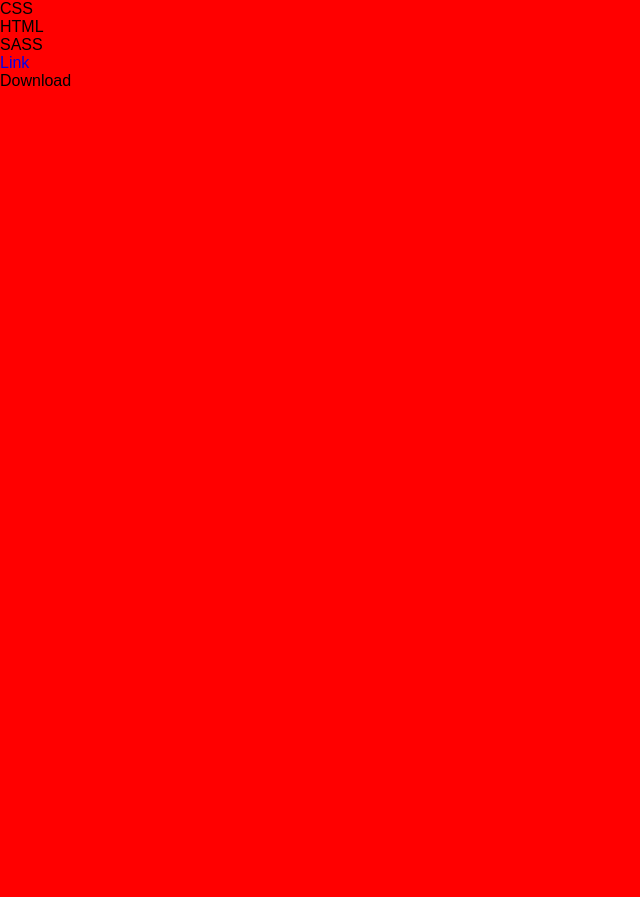
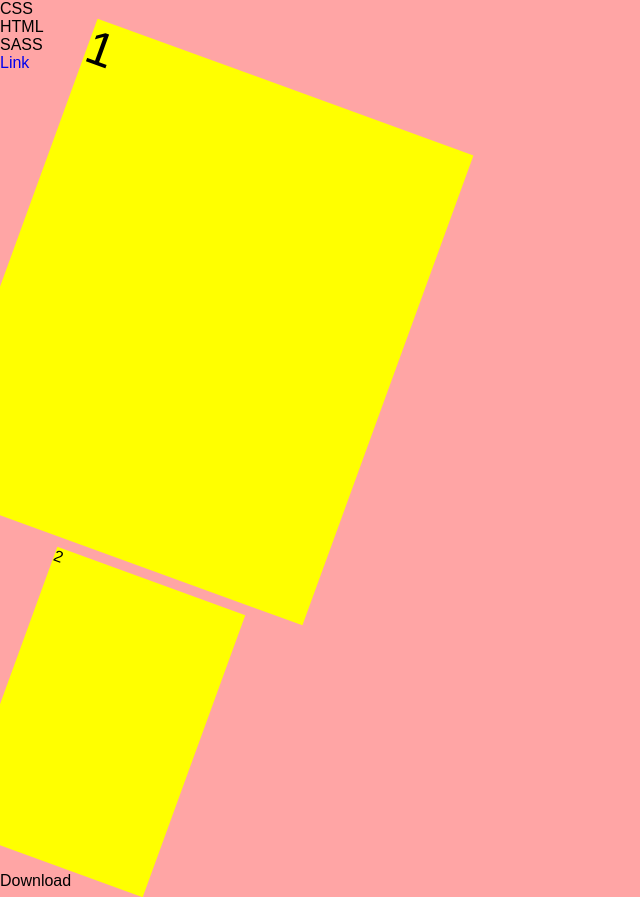
Before and after one commit to KaidoKasuk/sass, a website: page src/index.html in a window 1280 px wide. Shown: the whole page, without its empty margins (0-640 px from the left). Before the commit the page ends 800 px from the top, so only its background shows below. Drawn offline with Linux system fonts and the light colour scheme.

Commit message:
vahemm on katki

```diff
--- a/sass/index.scss
+++ b/sass/index.scss
@@ -12,7 +12,7 @@
 
 @import "partial";
 
-$primary-color: #ffffff;
+$primary-color: #ffa5a5;
 $primary-font: arial, "cursive";
 
 body {
@@ -62,13 +62,13 @@ body {
   background-color: yellow;
   -ms-transform: rotate(20deg) scale(1.5); //IE 9
   -webkit-transform: rotate(20deg) scale(1.5); //Safari
-  transform: rotate(20deg) scale(1.5);
+  transform: rotate(20deg) scale(1);
 }
 .transform {
   @include transform_Me(400px, 500px);
   font-size: 3em;
 }
-.transform {
+.transform-2 {
   @include transform_Me(200px, 300px);
 }
 
@@ -109,7 +109,7 @@ body {
 
 //operators
 .header {
-  font-size: 4px + 2; //liidab style.css kokku
+  font-size: 4px + 2px; //liidab style.css kokku
 
   height: 80% -5%;
 }
--- a/index.html
+++ b/src/index.html
@@ -4,7 +4,7 @@
     <meta charset="UTF-8" />
     <meta name="viewport" content="width=device-width, initial-scale=1.0" />
     <title>Sass</title>
-    <link rel="stylesheet" href="./css/style.css" />
+    <link rel="stylesheet" href="../css/style.css" />
   </head>
   <body>
     <div class="container">
@@ -17,7 +17,8 @@
         <a href="#">Link</a>
       </nav>
     </div>
-    <div class="trasnform"></div>
+    <div class="transform">1</div>
+    <div class="transform-2">2</div>
     <div class="element">
       <a href="#">Download</a>
     </div>
```
Also changed, not shown: css/index.min.css, css/style.css, 1 other file.
